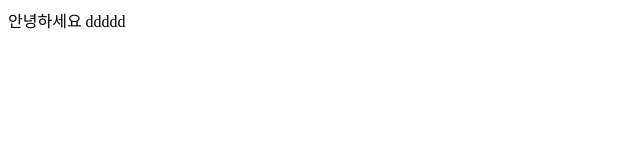
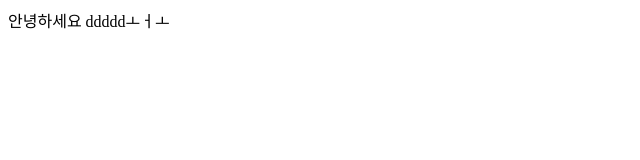
Before and after one commit to karung2/redesign, a plain HTML site: page index.html in a window 1280 px wide. Shown: the full height of the page, 0-640 px from the left. Drawn offline with Linux system fonts and the light colour scheme.

Commit message:
인덱스수정

```diff
--- a/indax.html
+++ b/index.html
@@ -6,6 +6,6 @@
     <title>Document</title>
 </head>
 <body>
-    안녕하세요 ddddd
+    안녕하세요 dddddㅗㅓㅗ
 </body>
 </html>
```
